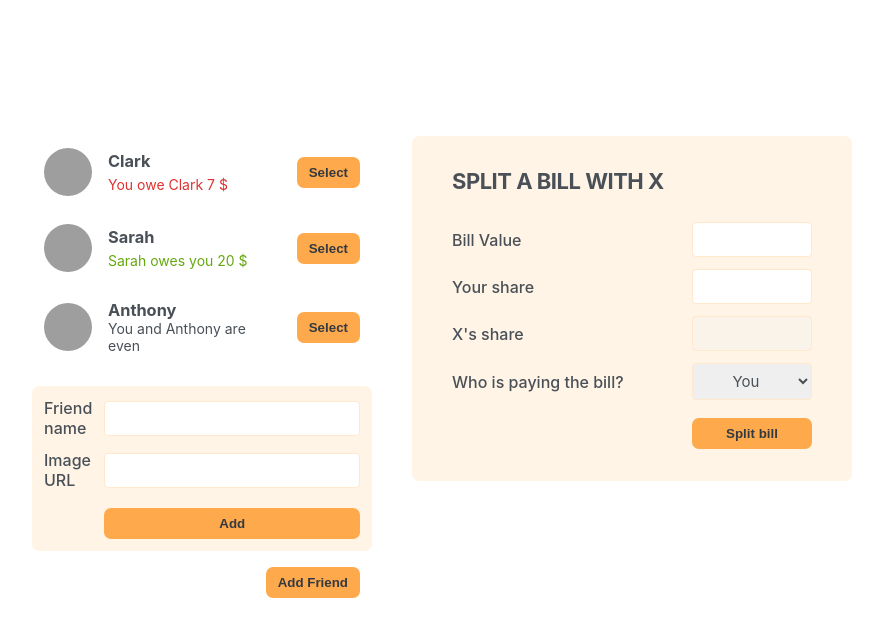
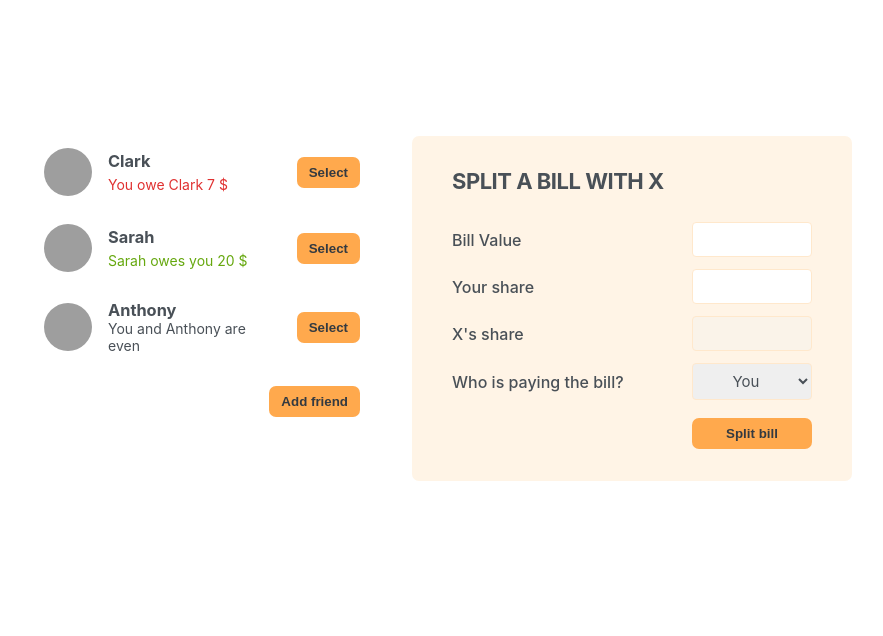
Before and after one commit to jasmindzogovic/eat-n-split, a React (Create React App) app: page / in a window 1280 px wide. Shown: the top 636 px of the page, without its empty margins (198-1081 px from the left). Built offline with nearby package versions, Linux system fonts and the light colour scheme; grey boxes are pictures that could not be loaded.

Commit message:
finished add friend functionality

```diff
--- a/src/App.js
+++ b/src/App.js
@@ -1,3 +1,5 @@
+import { useState } from "react";
+
 const initialFriends = [
   {
     id: 118836,
@@ -20,20 +22,31 @@
 ];
 
 export default function App() {
+  const [show, setShow] = useState(false);
+  const [friends, setFriends] = useState(initialFriends);
+
+  function handleShow() {
+    setShow((show) => !show);
+  }
+
+  function handleAddFriend(friend) {
+    setFriends((friends) => [...friends, friend]);
+    setShow();
+  }
+
   return (
     <div className="app">
       <div className="sidebar">
-        <FriendsList />
-        <FormAddFriends />
-        <Button>Add Friend</Button>
+        <FriendsList friends={friends} />
+        <FormAddFriends show={show} onSetFriends={handleAddFriend} />
+        <Button onClick={handleShow}>{show ? "Close" : "Add friend"}</Button>
       </div>
       <FormSplitBill />
     </div>
   );
 }
 
-function FriendsList() {
-  const friends = initialFriends;
+function FriendsList({ friends }) {
   return (
     <ul>
       {friends.map((friend) => (
@@ -64,21 +77,59 @@
   );
 }
 
-function Button({ children }) {
-  return <button className="button">{children}</button>;
+function Button({ children, onClick }) {
+  return (
+    <button className="button" onClick={onClick}>
+      {children}
+    </button>
+  );
 }
 
-function FormAddFriends() {
+function FormAddFriends({ show, onSetFriends }) {
+  const [name, setName] = useState("");
+  const [image, setImage] = useState("https://i.pravatar.cc/48");
+
+  function handleSubmit(e) {
+    e.preventDefault();
+
+    if (!name || !image) return;
+
+    const id = crypto.randomUUID();
+    const newFriend = {
+      name,
+      image: `${image}?=${id}`,
+      balance: 0,
+      id,
+    };
+
+    onSetFriends(newFriend);
+
+    setName("");
+    setImage("https://i.pravatar.cc/48");
+  }
+
   return (
-    <form className="form-add-friend">
-      <label>Friend name</label>
-      <input type="text" />
+    <>
+      {show && (
+        <form className="form-add-friend" onSubmit={handleSubmit}>
+          <label>Friend name</label>
+          <input
+            type="text"
+            value={name}
+            onChange={(e) => setName(e.target.value)}
+          />
 
-      <label>Image URL</label>
-      <input type="url" />
+          <label>Image URL</label>
+          <input
+            type="url"
+            value={image}
+            onChange={(e) => setImage(e.target.value)}
+          />
 
-      <Button>Add</Button>
-    </form>
+          <Button>Add</Button>
+        </form>
+      )}
+    </>
   );
 }
 
```
